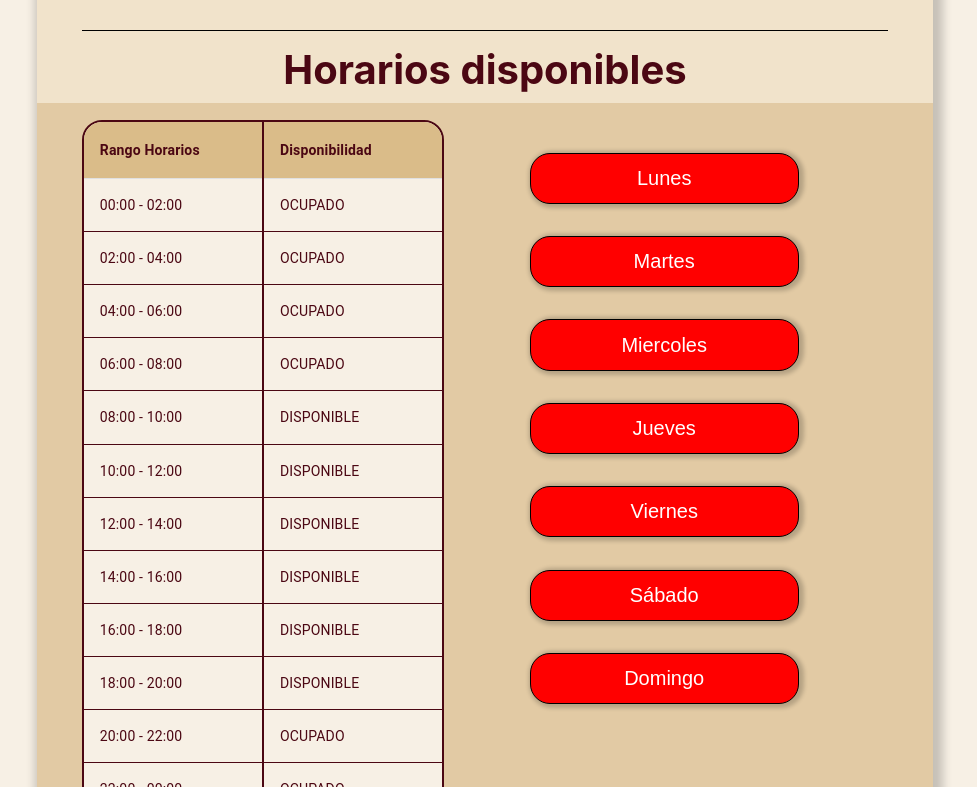
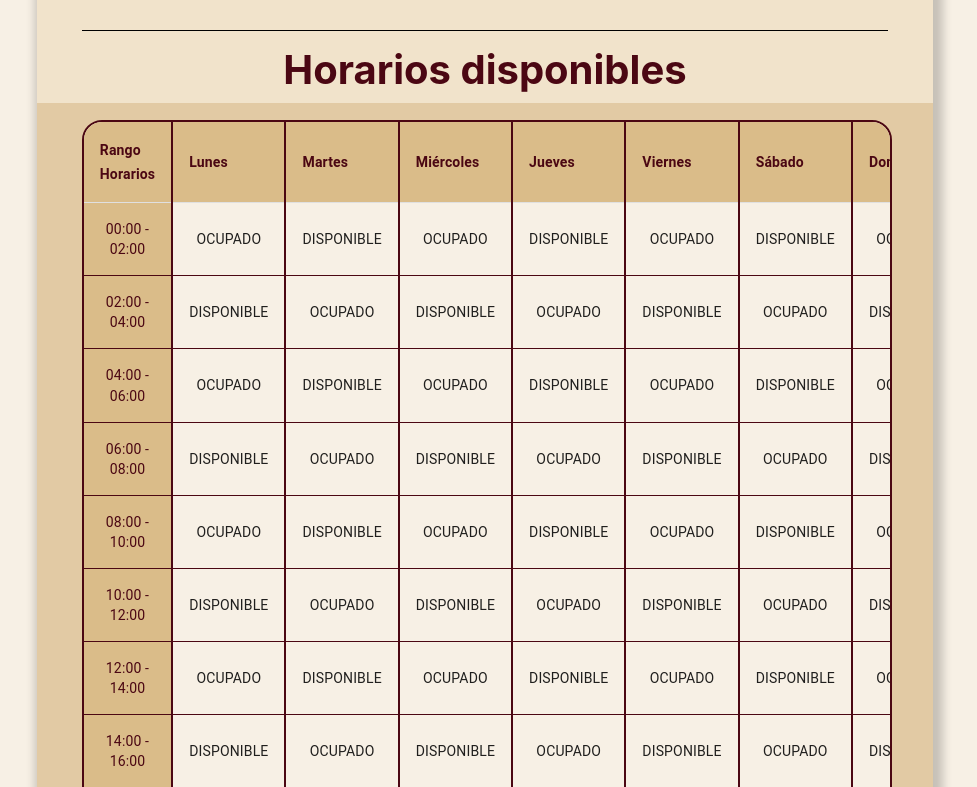
Before and after one commit to Kevingg06/bit_proyect, a React (Create React App) app in the folder juan/PAGES/PERFIL_USUARIO/perfil_usuario/: page / in a window 1280 px wide. Shown: the part 513-1300 px from the top of the page, without its empty margins (155-1132 px from the left). Built offline with nearby package versions, Linux system fonts and the light colour scheme; no server answers.

Commit message:
Modificacion perfilUsuario V8
Modifiqué la tabla de horarios y los días disponibles unificándolos. Ahora es una gran tabla con toda la info. La disponibilidad de cada horario y dia puede ser modificada con un click para elegir entre dos opciones: "disponible" y "ocupado"

```diff
--- a/juan/PAGES/PERFIL_USUARIO/perfil_usuario/src/App.css
+++ b/juan/PAGES/PERFIL_USUARIO/perfil_usuario/src/App.css
@@ -152,14 +152,5 @@ h3{
 .horarios{
   margin-top: 2%;
   margin-left: 5%;
-  width: 40%;
+  width: 90%;
 }
-
-.dias{
-  display: flex;
-  flex-direction: column;
-  margin-top: 2%;
-  margin-left: 10%;
-  width: 30%;
-  height: 90%;
-}
--- a/juan/PAGES/PERFIL_USUARIO/perfil_usuario/src/App.jsx
+++ b/juan/PAGES/PERFIL_USUARIO/perfil_usuario/src/App.jsx
@@ -40,15 +40,6 @@ function App() {
             <div className='horarios'>
               <TablaHorarios />
             </div>
-            <div className='dias'>
-              <DiaDisponible text='Lunes' />
-              <DiaDisponible text='Martes' />
-              <DiaDisponible text='Miercoles' />
-              <DiaDisponible text='Jueves' />
-              <DiaDisponible text='Viernes' />
-              <DiaDisponible text='Sábado' />
-              <DiaDisponible text='Domingo' />
-            </div>
           </div>
         </div>
       </header>
--- a/juan/PAGES/PERFIL_USUARIO/perfil_usuario/src/components/Tabla.jsx
+++ b/juan/PAGES/PERFIL_USUARIO/perfil_usuario/src/components/Tabla.jsx
@@ -18,23 +18,17 @@ const StyledTableContainer = styled(TableContainer)`
 const StyledTableCell = styled(TableCell)`
   border-right: 2px solid #4B0713;
   border-bottom: 1px solid #4B0713;
-  width: 50%;
-  color: #4B0713;
-  background-color: #f7f0e5;
-`;
-
-const StyledButtonCell = styled(TableCell)`
-  width: 50%;
-  height: 100%;
-  color: #4B0713;
-  background-color: #f7f0e5;
-  border-bottom: 1px solid #4B0713;
-  cursor: pointer;
+  width: 10%;
+  color: ${props => props.isButton ? '#00000' : '#4B0713'}; /* Color de texto blanco para botones, negro para horarios */
+  background-color: ${props => props.isHeader ? '#dabc89' : '#f7f0e5'}; /* Fondo igual al encabezado para horarios */
+  cursor: ${props => props.isButton ? 'pointer' : 'default'}; /* Cursor de puntero solo para botones */
+  text-align: center;
   transform-style: preserve-3d;
-  transition: background-color 0.5s, transform 0.5s;
+  transition: transform 0.5s;
 `;
 
 const StyledHeaderCell = styled(TableCell)`
+  width: 10%;
   background-color: #dabc89;
   font-weight: bold;
   color: #4B0713;
@@ -44,23 +38,19 @@ const StyledHeaderCell = styled(TableCell)`
   }
 `;
 
-const StyledTableRow = styled(TableRow)`
-  height: 20px;
-`;
-
 const TablaHorarios = () => {
-  const initialRotations = Array(12).fill(0); // Suponiendo que hay 12 filas en el cuerpo de la tabla
-  const initialStatus = [
-    "OCUPADO", "OCUPADO", "OCUPADO", "OCUPADO",
-    "DISPONIBLE", "DISPONIBLE", "DISPONIBLE", "DISPONIBLE",
-    "DISPONIBLE", "DISPONIBLE", "OCUPADO", "OCUPADO"
-  ]; // Estado inicial para las disponibilidades
-  const [rotations, setRotations] = useState(initialRotations);
-  const [statuses, setStatuses] = useState(initialStatus);
+  const [rotations, setRotations] = useState(Array(12 * 7).fill(0));
+  const [statuses, setStatuses] = useState(
+    Array(12 * 7)
+      .fill("DISPONIBLE")
+      .map((status, i) => (i % 2 === 0 ? "OCUPADO" : "DISPONIBLE"))
+  );
 
   const handleButtonClick = (index) => {
     setRotations((prevRotations) =>
-      prevRotations.map((rotation, i) => (i === index ? rotation + 360 : rotation))
+      prevRotations.map((rotation, i) =>
+        i === index ? rotation + 360 : rotation
+      )
     );
     setStatuses((prevStatuses) =>
       prevStatuses.map((status, i) =>
@@ -69,41 +59,45 @@ const TablaHorarios = () => {
     );
   };
 
-  const data = [
-    { time: "00:00 - 02:00", status: statuses[0] },
-    { time: "02:00 - 04:00", status: statuses[1] },
-    { time: "04:00 - 06:00", status: statuses[2] },
-    { time: "06:00 - 08:00", status: statuses[3] },
-    { time: "08:00 - 10:00", status: statuses[4] },
-    { time: "10:00 - 12:00", status: statuses[5] },
-    { time: "12:00 - 14:00", status: statuses[6] },
-    { time: "14:00 - 16:00", status: statuses[7] },
-    { time: "16:00 - 18:00", status: statuses[8] },
-    { time: "18:00 - 20:00", status: statuses[9] },
-    { time: "20:00 - 22:00", status: statuses[10] },
-    { time: "22:00 - 00:00", status: statuses[11] }
+  const timeSlots = [
+    "00:00 - 02:00", "02:00 - 04:00", "04:00 - 06:00", "06:00 - 08:00",
+    "08:00 - 10:00", "10:00 - 12:00", "12:00 - 14:00", "14:00 - 16:00",
+    "16:00 - 18:00", "18:00 - 20:00", "20:00 - 22:00", "22:00 - 00:00"
   ];
 
   return (
     <StyledTableContainer component={Paper} variant="outlined">
       <Table aria-label="demo table">
         <TableHead>
-          <StyledTableRow>
+          <TableRow>
             <StyledHeaderCell>Rango Horarios</StyledHeaderCell>
-            <StyledHeaderCell>Disponibilidad</StyledHeaderCell>
-          </StyledTableRow>
+            <StyledHeaderCell>Lunes</StyledHeaderCell>
+            <StyledHeaderCell>Martes</StyledHeaderCell>
+            <StyledHeaderCell>Miércoles</StyledHeaderCell>
+            <StyledHeaderCell>Jueves</StyledHeaderCell>
+            <StyledHeaderCell>Viernes</StyledHeaderCell>
+            <StyledHeaderCell>Sábado</StyledHeaderCell>
+            <StyledHeaderCell>Domingo</StyledHeaderCell>
+          </TableRow>
         </TableHead>
         <TableBody>
-          {data.map((row, index) => (
-            <StyledTableRow key={index}>
-              <StyledTableCell>{row.time}</StyledTableCell>
-              <StyledButtonCell
-                onClick={() => handleButtonClick(index)}
-                style={{ transform: `rotateX(${rotations[index]}deg)` }}
-              >
-                {row.status}
-              </StyledButtonCell>
-            </StyledTableRow>
+          {timeSlots.map((time, rowIndex) => (
+            <TableRow key={rowIndex}>
+              <StyledTableCell isButton={false} isHeader={true}>{time}</StyledTableCell>
+              {[...Array(7)].map((_, colIndex) => {
+                const index = rowIndex * 7 + colIndex;
+                return (
+                  <StyledTableCell
+                    key={colIndex}
+                    isButton={true}
+                    onClick={() => handleButtonClick(index)}
+                    style={{ transform: `rotateX(${rotations[index]}deg)` }}
+                  >
+                    {statuses[index]}
+                  </StyledTableCell>
+                );
+              })}
+            </TableRow>
           ))}
         </TableBody>
       </Table>
```
